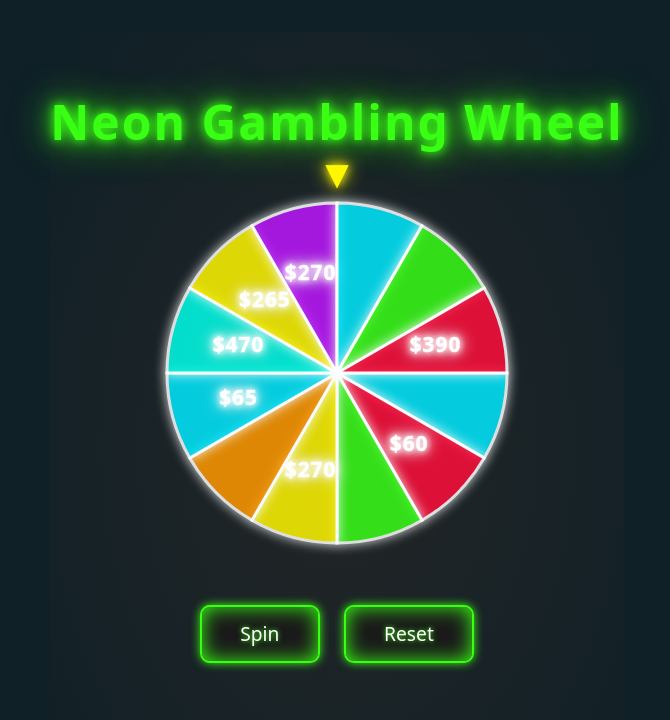
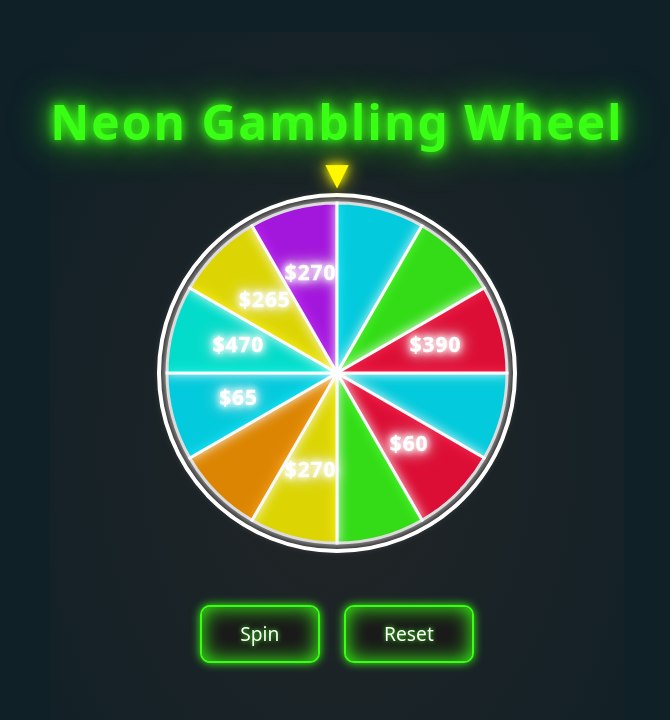
Before and after one commit to lukew96-beep/SplitCash, a React (Vite) app: page / in a window 1280 px wide. Shown: the top 720 px of the page, without its empty margins (303-973 px from the left). Built offline with nearby package versions, Linux system fonts and the light colour scheme.

Commit message:
fix: add dark background and border to wheel for better neon contrast

```diff
--- a/src/App.tsx
+++ b/src/App.tsx
@@ -83,6 +83,8 @@ function App() {
       <div className="wheel-container">
         <svg width={size} height={size} className={spinning ? 'spinning' : ''} style={{ transition: 'transform 3.5s cubic-bezier(.17,.67,.83,.67)', transform: selected !== null ? `rotate(${(360 * 5) + (360 - selected * segAngle - segAngle / 2)}deg)` : 'none' }}>
           <g transform={`translate(${center},${center})`}>
+            {/* Add a dark background circle for contrast */}
+            <circle cx={0} cy={0} r={radius + 8} fill="#181818" stroke="#fff" strokeWidth={4} />
             {wheel.map((seg, i) => {
               const startAngle = i * segAngle
               const endAngle = (i + 1) * segAngle
```
